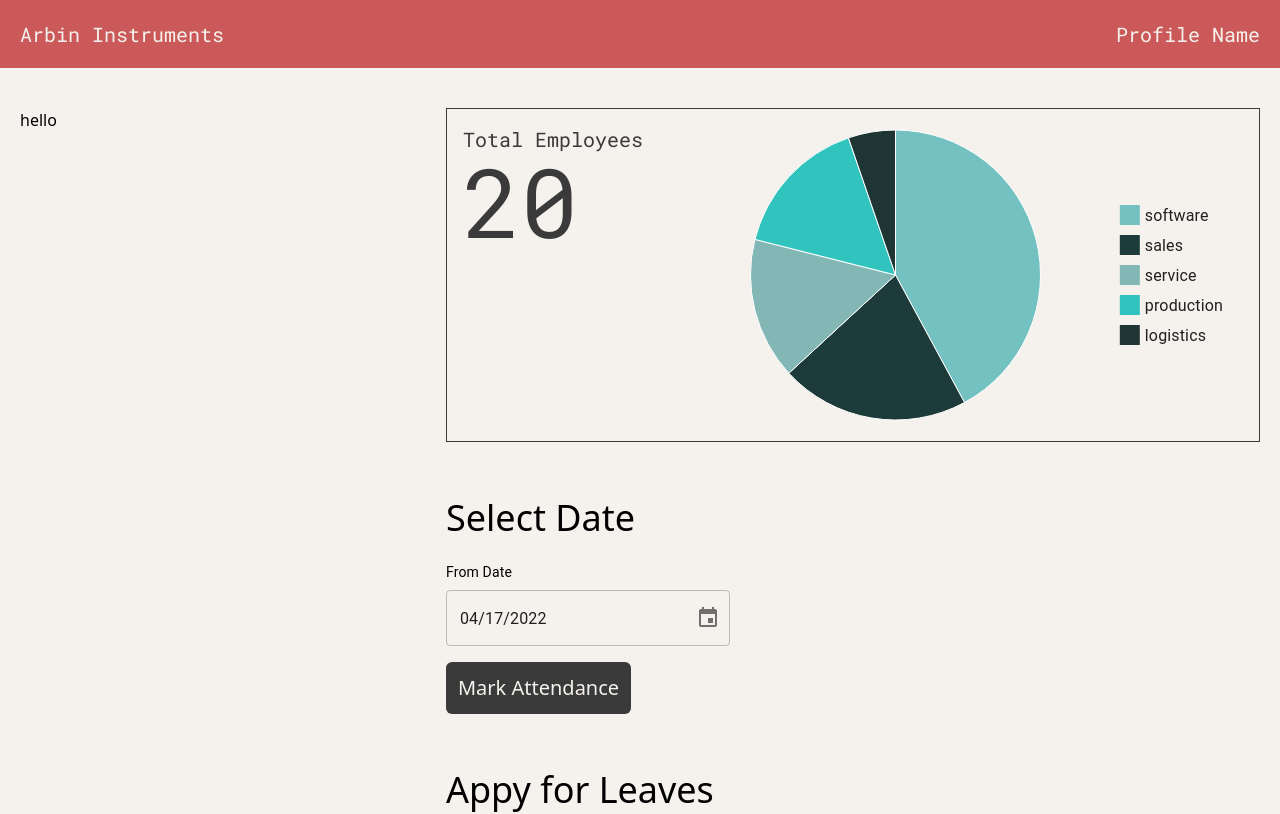
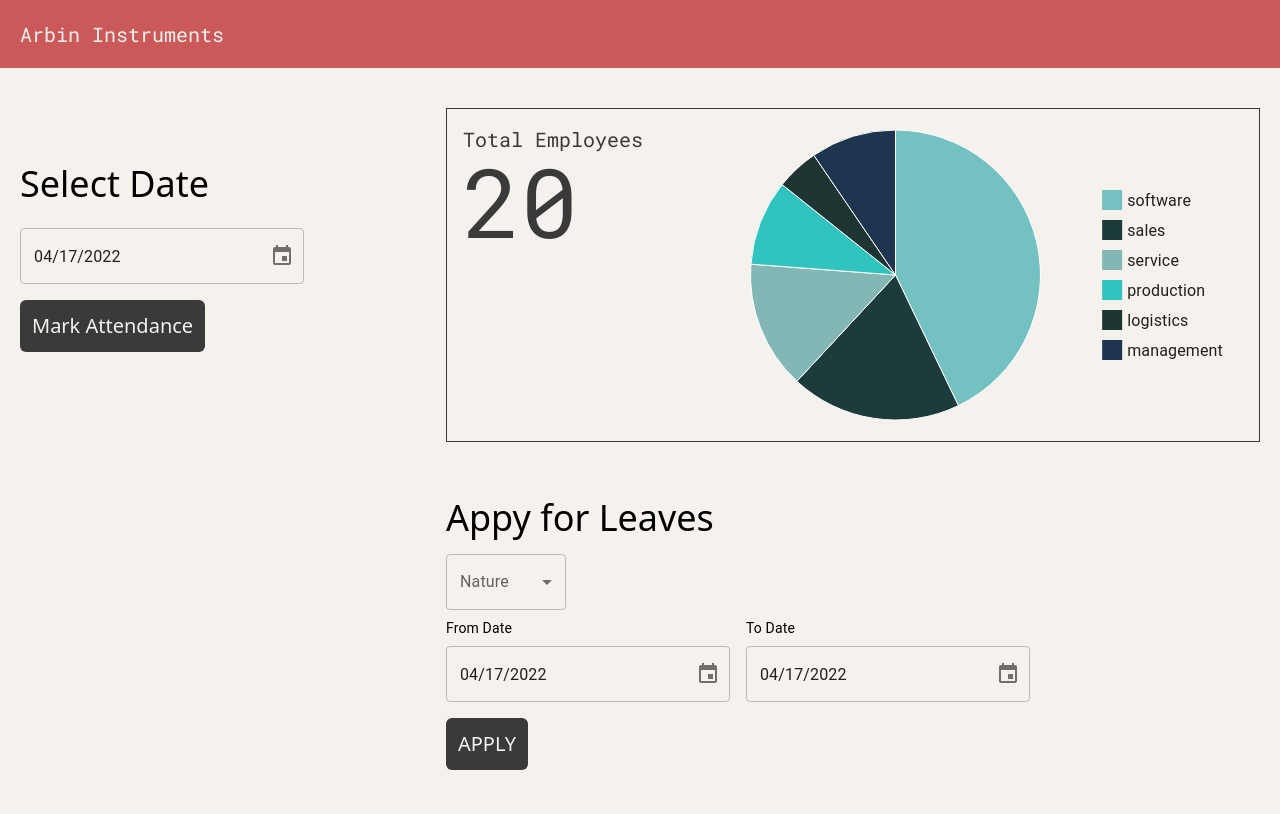
Before and after one commit to ArbinIndia-Pushkar/HRMS-Frontend, a React (Vite) app: page /employee-dashboard in a window 1280 px wide. Shown: the top 814 px of the page. Built offline with nearby package versions, Linux system fonts and the light colour scheme.

Commit message:
changes to emp dashboard, added toast

```diff
--- a/src/components/EmpDashboard.tsx
+++ b/src/components/EmpDashboard.tsx
@@ -1,42 +1,76 @@
-import { PieChart } from '@mui/x-charts/PieChart';
-import dayjs from 'dayjs';
-import { DemoContainer, DemoItem } from '@mui/x-date-pickers/internals/demo';
-import { AdapterDayjs } from '@mui/x-date-pickers/AdapterDayjs';
-import { LocalizationProvider } from '@mui/x-date-pickers/LocalizationProvider';
-import { DesktopDatePicker } from '@mui/x-date-pickers/DesktopDatePicker';
-import Box from '@mui/material/Box';
-import InputLabel from '@mui/material/InputLabel';
-import MenuItem from '@mui/material/MenuItem';
-import FormControl from '@mui/material/FormControl';
-import Select, { SelectChangeEvent } from '@mui/material/Select';
+import { PieChart } from "@mui/x-charts/PieChart";
+import dayjs from "dayjs";
+import { DemoContainer, DemoItem } from "@mui/x-date-pickers/internals/demo";
+import { AdapterDayjs } from "@mui/x-date-pickers/AdapterDayjs";
+import { LocalizationProvider } from "@mui/x-date-pickers/LocalizationProvider";
+import { DesktopDatePicker } from "@mui/x-date-pickers/DesktopDatePicker";
+import Box from "@mui/material/Box";
+import InputLabel from "@mui/material/InputLabel";
+import MenuItem from "@mui/material/MenuItem";
+import FormControl from "@mui/material/FormControl";
+import Select, { SelectChangeEvent } from "@mui/material/Select";
+import { useState } from "react";
+import { ToastContainer, toast } from "react-toastify";
+import "react-toastify/dist/ReactToastify.css";
 
-export default function EmpDashboard(){
-    return(
-        <div>
+export default function EmpDashboard() {
+  const username = sessionStorage.getItem("username");
+  const leaves = () => {
+    toast.dark("Sent for approval", {
+      position: "top-center",
+      autoClose: 500,
+    });
+  };
 
+  const attendance = () => {
+    toast.dark("Attendance marked", {
+      position: "top-center",
+      autoClose: 500,
+    });
+  };
+  return (
+    <div className="">
       {/* Header - Containd company name and Profile name for now */}
       <div className=" flex justify-between bg-HRMSRed">
-                <p className=" text-HRMSBeige p-5 text-xl font-RobotoMono">Arbin Instruments</p>
-                <p className=" text-HRMSBeige p-5 text-xl font-RobotoMono">Profile Name</p>
+        <p className=" text-HRMSBeige p-5 text-xl font-RobotoMono">
+          Arbin Instruments
+        </p>
+        <p className=" text-HRMSBeige p-5 text-xl font-RobotoMono">
+          {username}
+        </p>
       </div>
 
       {/* Body div 1 */}
       <div className=" flex justify-between m-5 mt-10">
+        {/* Left panel */}
 
-                {/* Left panel */}
-                <div className=' flex-1'>
-                    hello
+        <div className="flex-1">
+          <p className=" mt-14 mb-4 text-4xl">Select Date</p>
+          <LocalizationProvider dateAdapter={AdapterDayjs}>
+            <DemoContainer components={["DesktopDatePicker"]}>
+              <DemoItem>
+                <DesktopDatePicker defaultValue={dayjs("2022-04-17")} />
+              </DemoItem>
+            </DemoContainer>
+          </LocalizationProvider>
+          <button
+            type="submit"
+            className=" bg-HRMSBlack text-HRMSBeige text-xl p-3 rounded-md hover:bg-HRMSRed hover:text-HRMSBeige mt-4"
+            onClick={attendance}
+          >
+            Mark Attendance
+          </button>
+          <ToastContainer />
         </div>
 
         {/* Right panel */}
-                <div className=' flex-col'>
-
+        <div className=" flex-col">
           {/* Right Top */}
-                    <div className=' flex p-4 border border-HRMSBlack'>
+          <div className=" flex p-4 border border-HRMSBlack">
             {/* Number of Emp */}
-                    <div className=' text-HRMSBlack font-RobotoMono'>
-                        <p className=' text-xl'>Total Employees</p>
-                        <p className=' text-8xl'>20</p>
+            <div className=" text-HRMSBlack font-RobotoMono">
+              <p className=" text-xl">Total Employees</p>
+              <p className=" text-8xl">20</p>
             </div>
 
             {/* chart */}
@@ -44,11 +78,12 @@ export default function EmpDashboard(){
               series={[
                 {
                   data: [
-                            { id: 0, value: 8, label: 'software', color: '#73c1c0' },
-                            { id: 1, value: 4, label: 'sales', color:'#1c3b3a' },
-                            { id: 2, value: 3, label: 'service', color:'#82b7b5' },
-                            { id: 3, value: 3, label: 'production', color:'#31c3bd' },
-                            { id: 4, value: 1, label: 'logistics', color:'#1e3534' }
+                    { id: 0, value: 9, label: "software", color: "#73c1c0" },
+                    { id: 1, value: 4, label: "sales", color: "#1c3b3a" },
+                    { id: 2, value: 3, label: "service", color: "#82b7b5" },
+                    { id: 3, value: 2, label: "production", color: "#31c3bd" },
+                    { id: 4, value: 1, label: "logistics", color: "#1e3534" },
+                    { id: 5, value: 2, label: "management", color: "#1e3550" },
                   ],
                 },
               ]}
@@ -61,25 +96,8 @@ export default function EmpDashboard(){
 
           {/* Mark Attendance and Leave Application buttons */}
 
-                    <p className=' mt-14 mb-4 text-4xl'>Select Date</p>
-                    <div className='flex-1'>
-                        <LocalizationProvider dateAdapter={AdapterDayjs}>
-                            <DemoContainer
-                                components={[
-                                'DesktopDatePicker',
-                                ]}
-                            >
-                                <DemoItem label="From Date">
-                                    <DesktopDatePicker defaultValue={dayjs('2022-04-17')} />
-                                </DemoItem>
-                            </DemoContainer>
-                        </LocalizationProvider>
-                    </div>
-                    <button type="submit" className=" bg-HRMSBlack text-HRMSBeige text-xl p-3 rounded-md hover:bg-HRMSRed hover:text-HRMSBeige mt-4">Mark Attendance</button>
-
-
-                    <p className=' mt-14 mb-4 text-4xl'>Appy for Leaves</p>
-                   <div className='flex'>
+          <p className=" mt-14 mb-4 text-4xl">Appy for Leaves</p>
+          <div className="flex">
             <Box sx={{ minWidth: 120 }}>
               <FormControl fullWidth>
                 <InputLabel id="demo-simple-select-label">Nature</InputLabel>
@@ -93,30 +111,32 @@ export default function EmpDashboard(){
                   <MenuItem value={10}>Personal Leave</MenuItem>
                   <MenuItem value={20}>Sick Leave</MenuItem>
                   <MenuItem value={30}>Half Day</MenuItem>
-                            <MenuItem value={30}>Comp Off</MenuItem>
                 </Select>
               </FormControl>
             </Box>
           </div>
-                    <div className='flex-1'>
+          <div className="flex-1">
             <LocalizationProvider dateAdapter={AdapterDayjs}>
-                            <DemoContainer
-                                components={[
-                                'DesktopDatePicker',
-                                ]}
-                            >
+              <DemoContainer components={["DesktopDatePicker"]}>
                 <DemoItem label="From Date">
-                                    <DesktopDatePicker defaultValue={dayjs('2022-04-17')} />
+                  <DesktopDatePicker defaultValue={dayjs("2022-04-17")} />
                 </DemoItem>
                 <DemoItem label="To Date">
-                                    <DesktopDatePicker defaultValue={dayjs('2022-04-17')} />
+                  <DesktopDatePicker defaultValue={dayjs("2022-04-17")} />
                 </DemoItem>
               </DemoContainer>
             </LocalizationProvider>
           </div>
-                    <button type="submit" className=" bg-HRMSBlack text-HRMSBeige text-xl p-3 rounded-md hover:bg-HRMSRed hover:text-HRMSBeige mt-4">APPLY</button>
+          <button
+            type="submit"
+            className=" bg-HRMSBlack text-HRMSBeige text-xl p-3 rounded-md hover:bg-HRMSRed hover:text-HRMSBeige mt-4"
+            onClick={leaves}
+          >
+            APPLY
+          </button>
+          <ToastContainer />
         </div>
       </div>
     </div>
-    )
+  );
 }
--- a/src/components/LoginPage.tsx
+++ b/src/components/LoginPage.tsx
@@ -1,23 +1,65 @@
+import axios from "axios";
+import { useState } from "react";
+import { useNavigate } from "react-router-dom";
 
-function Login(){
+function Login() {
+  const [username, setUsername] = useState("");
+  const [password, setPassword] = useState("");
+  const navigate = useNavigate();
 
-    return(
+  const handleLogin = () => {
+    axios
+      .post("https://localhost:7289/api/Auth/login", { username, password })
+      .then((res) => {
+        const { token } = res.data;
+        sessionStorage.setItem("username", username);
+        if (res.status === 200) {
+          navigate("/employee-dashboard");
+        }
+      })
+      .catch((err) => {
+        console.error("Login failed", err);
+      });
+  };
+
+  return (
     <div className=" h-screen bg-HRMSRed">
       <div className=" flex justify-between">
-                <p className=" text-HRMSBeige p-5 text-3xl font-RobotoMono">Arbin <br />Instruments</p>
+        <p className=" text-HRMSBeige p-5 text-3xl font-RobotoMono">
+          Arbin <br />
+          Instruments
+        </p>
         <p className=" text-HRMSBeige p-5 text-3xl font-RobotoMono">HRMS</p>
       </div>
       <div className=" flex flex-col justify-center items-center text-HRMSBeige">
         <p className=" font-Bungee text-HRMSBeige text-9xl m-9 p-10">WELCOME</p>
-                <input name="email id" placeholder="email id" className=" placeholder:text-gray-500 placeholder:text-xl placeholder:p-1 pb-1 text-HRMSBlack bg-HRMSBeige m-4 text-2xl rounded-md"/>
-                <input name="password" placeholder="password" className=" placeholder:text-gray-500 placeholder:text-xl placeholder:p-1 pb-1 text-HRMSBlack bg-HRMSBeige m-4 text-2xl rounded-md"/>
-                <button type="submit" className=" bg-HRMSBeige text-HRMSBlack text-2xl p-2 rounded-md hover:bg-HRMSBlack hover:text-HRMSBeige">LOGIN</button>
+        <input
+          name="email id"
+          placeholder="email id"
+          className=" placeholder:text-gray-500 placeholder:text-xl placeholder:p-1 pb-1 text-HRMSBlack bg-HRMSBeige m-4 text-2xl rounded-md"
+          value={username}
+          onChange={(e) => setUsername(e.target.value)}
+        />
+        <input
+          name="password"
+          placeholder="password"
+          className=" placeholder:text-gray-500 placeholder:text-xl placeholder:p-1 pb-1 text-HRMSBlack bg-HRMSBeige m-4 text-2xl rounded-md"
+          value={password}
+          onChange={(e) => setPassword(e.target.value)}
+        />
+        <button
+          type="submit"
+          className=" bg-HRMSBeige text-HRMSBlack text-2xl p-2 rounded-md hover:bg-HRMSBlack hover:text-HRMSBeige"
+          onClick={handleLogin}
+        >
+          LOGIN
+        </button>
       </div>
       <div className=" w-[18%] h-[18%]">
         <img src="../src/assets/loginimg.png" />
       </div>
     </div>
-    )
+  );
 }
 
-export default Login
+export default Login;
```
Also changed, not shown: package.json (+7 -1 lines), src/components/Calendar.tsx (added), 1 other file (tests, documents, lock files or other folders). Lines whose indentation alone changed are shown as unchanged.
